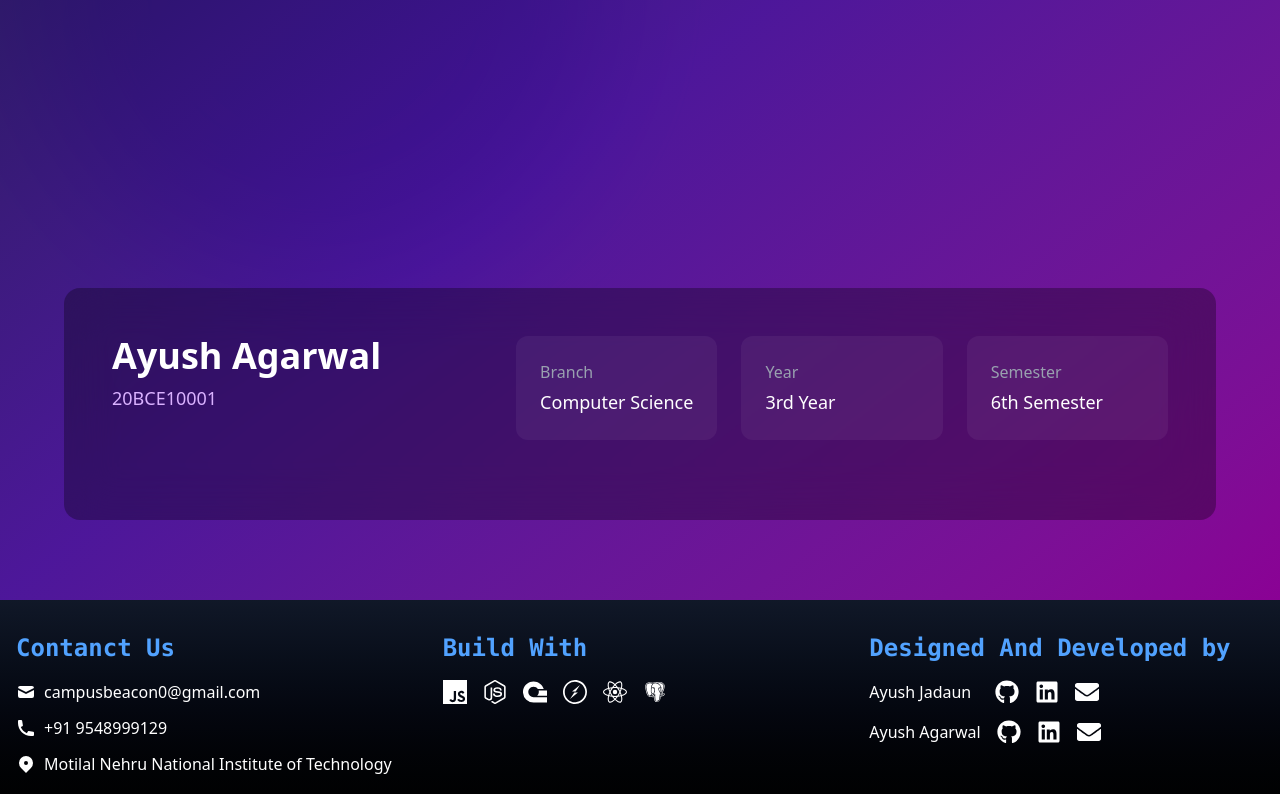
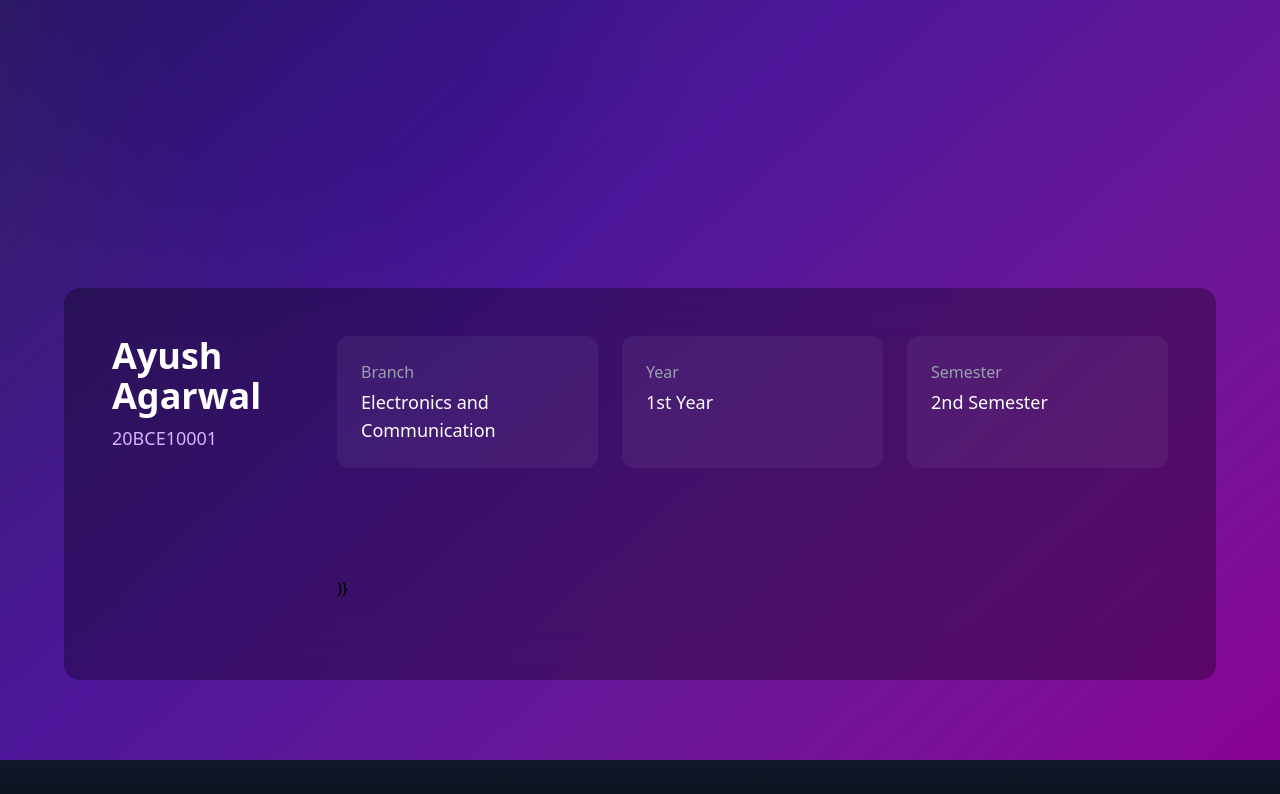
Before and after one commit to singhashish9963/CampusBeacon, a React (Vite) app in the folder client/CampusBeacon/: page / in a window 1280 px wide. Shown: the part 392-1186 px from the top of the page. Built offline with nearby package versions, Linux system fonts and the light colour scheme.

Commit message:
add stats section

```diff
--- a/client/CampusBeacon/src/pages/profilePage.jsx
+++ b/client/CampusBeacon/src/pages/profilePage.jsx
@@ -16,12 +16,12 @@ const ProfilePage = () => {
 
   const [userData, setUserData] = useState({
     name: "Ayush Agarwal",
-    email: "john@mnnit.ac.in",
-    phone: "+91 888 888 8888",
-    branch: "Computer Science",
-    year: "3rd Year",
+    email: "ayush@mnnit.ac.in",
+    phone: "+91 777 777 7777",
+    branch: "Electronics and Communication",
+    year: "1st Year",
     registrationNumber: "20BCE10001",
-    semester: "6th Semester",
+    semester: "2nd Semester",
   });
 
   const stats = [
@@ -83,9 +83,24 @@ const ProfilePage = () => {
                 </p>
               </div>
               <div className="grid grid-cols-1 md:grid-cols-3 gap-6">
+                {/* Profile Cards */}
                 <Profile vals={userData.branch} header="Branch" />
                 <Profile vals={userData.year} header="Year" />
                 <Profile vals={userData.semester} header="Semester" />
+
+                {/* Stats Section */}
+
+                <div className="grid grid-cols-2 md:grid-cols-4 gap-6 mt-15">
+                  {stats.map((stat) =>(
+                    <motion.div
+                    key={stat.label}
+                    whileHover={{scale:1.1}}
+                    class
+                    ></motion.div>
+
+                  ))}
+                )}
+                </div>
               </div>
             </div>
           </div>
```
